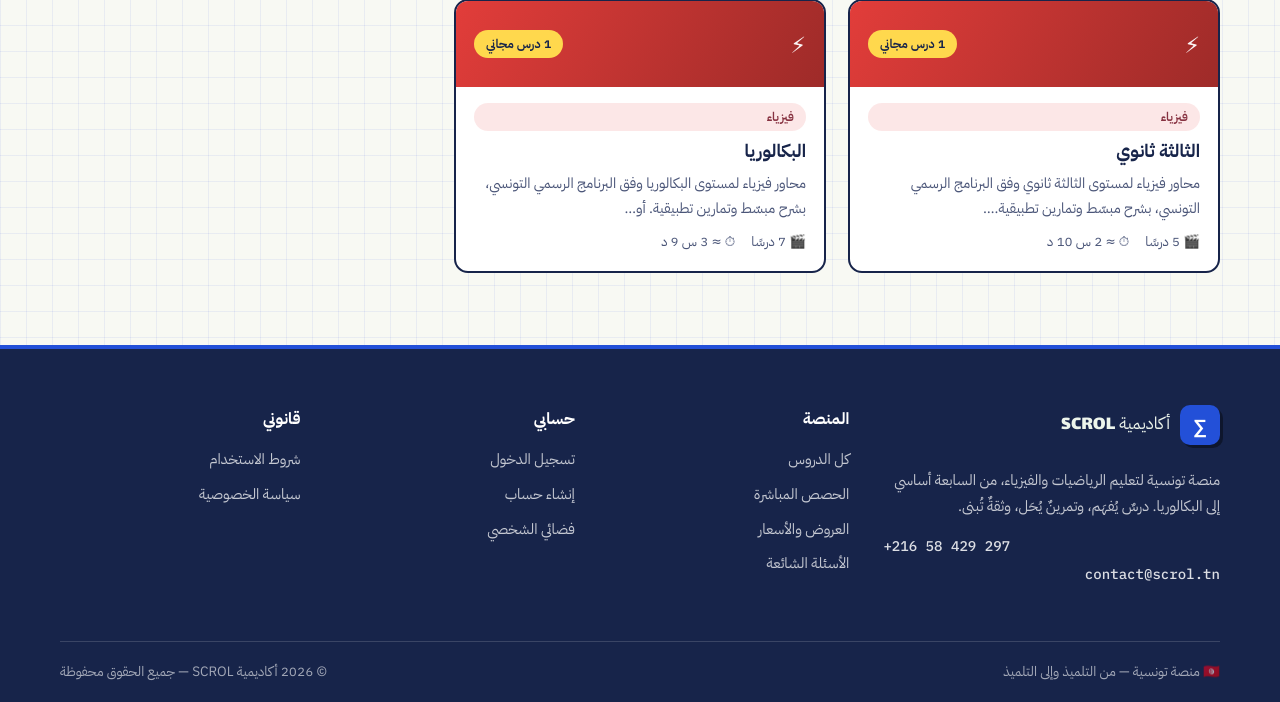
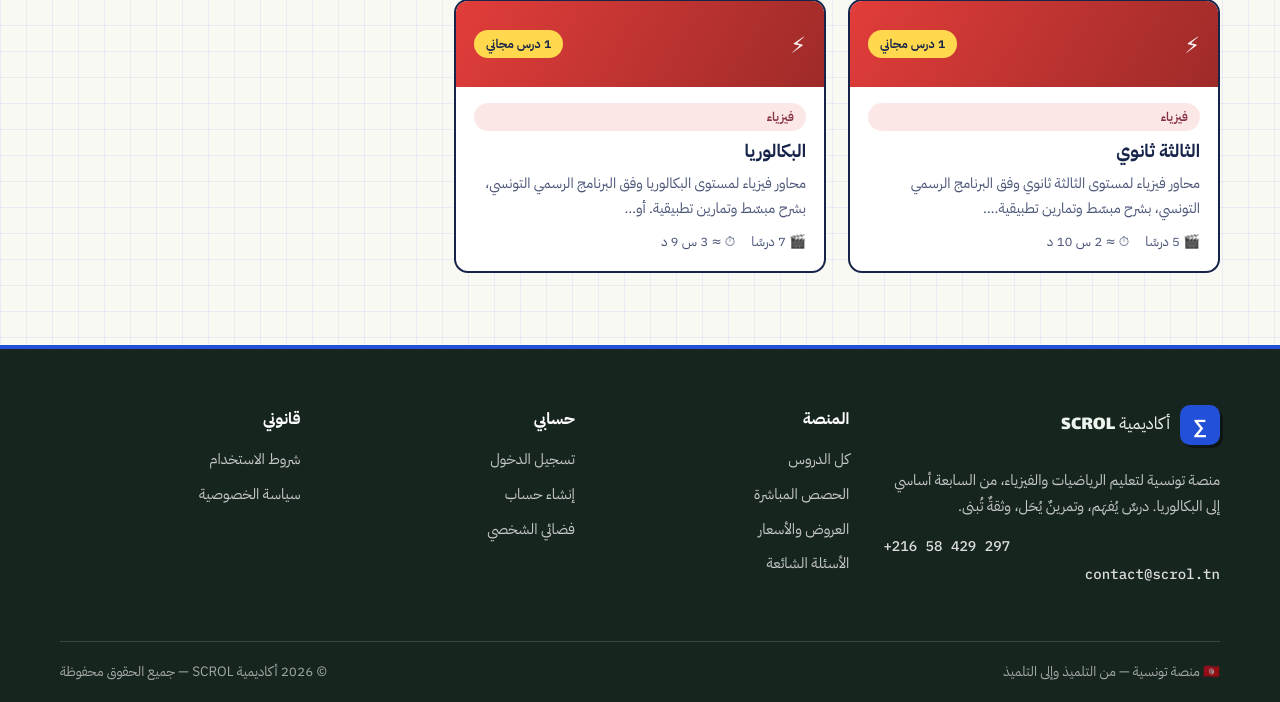
Before and after one commit to GhaithHedi/SCROL-academy-tn, a Flask app: page /courses in a window 1280 px wide. Shown: the part 1691-2393 px from the top of the page. Run offline with Flask 3, Linux system fonts and the light colour scheme; data comes from the database, SQL or seed files in the repository.

Commit message:
Fix footer becoming unreadable in dark mode
.footer used background: var(--ink) -- but --ink is the text-color
token that deliberately flips from dark (light theme) to near-white
(dark theme). In dark mode the footer background turned near-white
while all its text stayed hardcoded white, making it illegible.
Switched to --board, the theme-invariant dark surface already used
elsewhere for "always dark" sections, matching the hardcoded white
text that was never meant to change.

```diff
--- a/static/css/style.css
+++ b/static/css/style.css
@@ -855,7 +855,7 @@ code { font-family: var(--font-mono); background: var(--paper); padding: 0 .35em
 
 /* ============================ FOOTER ============================ */
 .footer {
-  background: var(--ink); color: rgba(255,255,255,.85);
+  background: var(--board); color: rgba(255,255,255,.85);
   padding: 56px 0 0; margin-top: 0; border-top: 4px solid var(--pen);
 }
 .footer-grid { display: grid; grid-template-columns: 1.4fr 1fr 1fr 1fr; gap: 34px; padding-bottom: 40px; }
```
